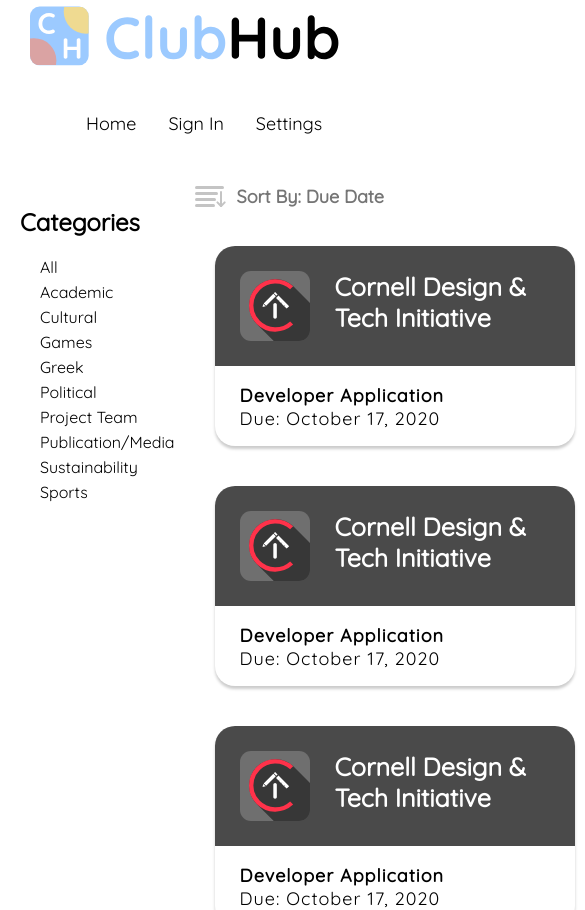
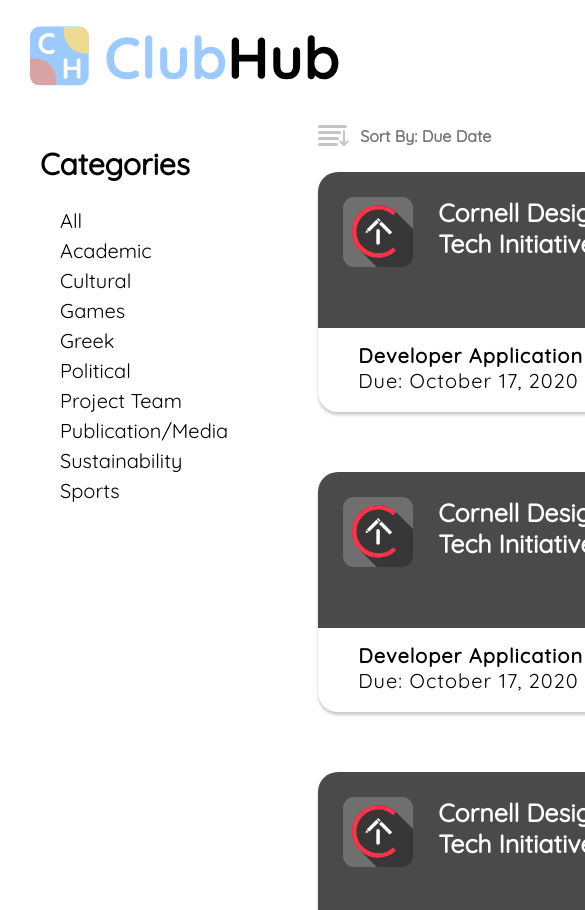
Before and after one commit to cornell-dti/clubhub, a React (Create React App) app in the folder frontend/: page / in a window 390 px wide. Shown: the top 910 px of the page, 585 px wide, since content can reach past the window. Built offline with nearby package versions, Linux system fonts and the light colour scheme.

Commit message:
added responsiveness

```diff
--- a/frontend/package.json
+++ b/frontend/package.json
@@ -15,7 +15,7 @@
     "react-dom": "^16.14.0",
     "react-scripts": "3.4.3",
     "styled-components": "^5.2.0",
-    "typescript": "^4.0.3"
+    "typescript": "^4.0.5"
   },
   "scripts": {
     "start": "react-scripts start",
--- a/frontend/src/App.tsx
+++ b/frontend/src/App.tsx
@@ -1,31 +1,32 @@
 import React, { useState } from 'react';
-import { Container, Main, CardFrame } from './styling/StyledHome';
+import { Container, Main, CardFrame, ClubGrid } from './styling/StyledHome';
 import Header from './components/Header';
 import Categories from './components/Categories';
 import Sort from './components/Sort';
 import ClubCard from './components/ClubCard';
 
+
 const App = () => {
   const [clubsState, _] = useState({
     clubs: [
-      {name: 'Cornell Design & Tech Initiative', application: 'Developer Application', app_link: 'temp', due: 'October 17, 2020'},
-      {name: 'Cornell Design & Tech Initiative', application: 'Developer Application', app_link: 'temp', due: 'October 17, 2020'},
-      {name: 'Cornell Design & Tech Initiative', application: 'Developer Application', app_link: 'temp', due: 'October 17, 2020'},
-      {name: 'Cornell Design & Tech Initiative', application: 'Developer Application', app_link: 'temp', due: 'October 17, 2020'},
-      {name: 'Cornell Design & Tech Initiative', application: 'Developer Application', app_link: 'temp', due: 'October 17, 2020'},
-      {name: 'Cornell Design & Tech Initiative', application: 'Developer Application', app_link: 'temp', due: 'October 17, 2020'},
-      {name: 'Cornell Design & Tech Initiative', application: 'Developer Application', app_link: 'temp', due: 'October 17, 2020'},
-      {name: 'Cornell Design & Tech Initiative', application: 'Developer Application', app_link: 'temp', due: 'October 17, 2020'},
-      {name: 'Cornell Design & Tech Initiative', application: 'Developer Application', app_link: 'temp', due: 'October 17, 2020'},
-      {name: 'Cornell Design & Tech Initiative', application: 'Developer Application', app_link: 'temp', due: 'October 17, 2020'},
-      {name: 'Cornell Design & Tech Initiative', application: 'Developer Application', app_link: 'temp', due: 'October 17, 2020'},
-      {name: 'Cornell Design & Tech Initiative', application: 'Developer Application', app_link: 'temp', due: 'October 17, 2020'},
-      {name: 'Cornell Design & Tech Initiative', application: 'Developer Application', app_link: 'temp', due: 'October 17, 2020'}
+      { name: 'Cornell Design & Tech Initiative', application: 'Developer Application', app_link: 'temp', due: 'October 17, 2020' },
+      { name: 'Cornell Design & Tech Initiative', application: 'Developer Application', app_link: 'temp', due: 'October 17, 2020' },
+      { name: 'Cornell Design & Tech Initiative', application: 'Developer Application', app_link: 'temp', due: 'October 17, 2020' },
+      { name: 'Cornell Design & Tech Initiative', application: 'Developer Application', app_link: 'temp', due: 'October 17, 2020' },
+      { name: 'Cornell Design & Tech Initiative', application: 'Developer Application', app_link: 'temp', due: 'October 17, 2020' },
+      { name: 'Cornell Design & Tech Initiative', application: 'Developer Application', app_link: 'temp', due: 'October 17, 2020' },
+      { name: 'Cornell Design & Tech Initiative', application: 'Developer Application', app_link: 'temp', due: 'October 17, 2020' },
+      { name: 'Cornell Design & Tech Initiative', application: 'Developer Application', app_link: 'temp', due: 'October 17, 2020' },
+      { name: 'Cornell Design & Tech Initiative', application: 'Developer Application', app_link: 'temp', due: 'October 17, 2020' },
+      { name: 'Cornell Design & Tech Initiative', application: 'Developer Application', app_link: 'temp', due: 'October 17, 2020' },
+      { name: 'Cornell Design & Tech Initiative', application: 'Developer Application', app_link: 'temp', due: 'October 17, 2020' },
+      { name: 'Cornell Design & Tech Initiative', application: 'Developer Application', app_link: 'temp', due: 'October 17, 2020' },
+      { name: 'Cornell Design & Tech Initiative', application: 'Developer Application', app_link: 'temp', due: 'October 17, 2020' }
     ]
   });
 
   const clubs = (
-    <div >
+    <ClubGrid >
       {clubsState.clubs.map(club => {
         return <ClubCard
           name={club.name}
@@ -33,7 +34,7 @@ const App = () => {
           application_name={club.application}
           due_date={club.due} />
       })}
-    </div>
+    </ClubGrid>
   );
 
   return (
--- a/frontend/src/components/Header.tsx
+++ b/frontend/src/components/Header.tsx
@@ -5,11 +5,6 @@ const header = () => {
   return (
     <HeaderContainer>
       <img src={require("../assets/clubhub_logo.svg")} alt="logo" />
-      <ul>
-        <li><a href="#home">Home</a></li>
-        <li><a href="#signin">Sign In</a></li>
-        <li><a href="#settings">Settings</a></li>
-      </ul>
     </HeaderContainer>
   );
 };
--- /dev/null
+++ b/frontend/src/styling/Media.ts
@@ -0,0 +1,19 @@
+export const size = {
+  mobileS: '320px',
+  mobileM: '375px',
+  mobileL: '425px',
+  tablet: '768px',
+  laptop: '1024px',
+  laptopL: '1440px',
+  desktop: '2560px'
+}
+
+export const device = {
+  mobileS: `(min-width: ${size.mobileS})`,
+  mobileM: `(min-width: ${size.mobileM})`,
+  mobileL: `(min-width: ${size.mobileL})`,
+  tablet: `(min-width: ${size.tablet})`,
+  laptop: `(min-width: ${size.laptop})`,
+  laptopL: `(min-width: ${size.laptopL})`,
+  desktop: `(min-width: ${size.desktop})`
+}
--- a/frontend/src/styling/StyledHome.ts
+++ b/frontend/src/styling/StyledHome.ts
@@ -1,9 +1,11 @@
 import styled from 'styled-components';
 import { colors } from '../constants/Colors';
+import { device } from './Media';
 
 export const Container = styled.div`
     display: flex;
     flex-direction: column;
+    max-width: 100%;
 `;
 
 export const Main = styled.div`
@@ -23,6 +25,7 @@ export const HeaderContainer = styled.div`
     align-items: center;
     padding-left: 30px;
     padding-right: 30px;
+    margin-top: 10px;
 
     img {
         height: 80px;
@@ -53,8 +56,9 @@ export const HeaderContainer = styled.div`
 `;
 
 export const CategoriesContainer = styled.div`
-    width: 500px;
     padding: 20px;
+    padding-left: 80px;
+    font-size: 20px;
 
     ul {
         list-style-type: none;
@@ -74,12 +78,17 @@ export const CategoriesContainer = styled.div`
             font-weight: bold;
         }
     }
+
+    @media ${device.mobileM} {
+        padding: 10px;
+        padding-left: 40px;
+      }
 `;
 
 export const SortButton = styled.div`
     display: flex;
-    font-size: large;
     color: #757575;
+    padding-left: 80px;
     font-weight: bold;
     align-items: center;
 
@@ -92,13 +101,22 @@ export const SortButton = styled.div`
     }
 `;
 
+export const ClubGrid = styled.div`
+    display: flex;
+    padding-right: 50px;
+    padding-left: 50px;
+    flex-direction: row;
+    flex-wrap: wrap;
+`;
+
 export const ClubCardContainer = styled.div`
-    float: left;
-    margin: 20px;
-    position: relative;
+    display: flex;
+    flex-direction: column;
+    margin: 10px 30px 50px 30px;
     background-color: ${colors.white};
-    width: 360px;
-    height: 200px;
+    width: 30vw;
+    min-width: 400px;
+    height: 240px;
     box-shadow: 0 3px 3px ${colors.light_grey};
     border-radius: 20px;
     text-align: left;
@@ -107,9 +125,10 @@ export const ClubCardContainer = styled.div`
 
     ul {
         list-style-type: none;
-        padding-left: 25px;
-        font-size: 18px;
+        font-size: 20px;
         letter-spacing: 1px;
+        margin-top: 15px;
+        margin-bottom: 12px;
     }
 
     a {
@@ -121,7 +140,7 @@ export const ClubCardContainer = styled.div`
 
 export const ClubHeaderContainer = styled.div`
     width: 100%;
-    height: 60%;
+    height: 65%;
     background-color: ${colors.dark_grey};
     text-align: center;
     color: ${colors.white};
```
Also changed, not shown: 1 other file (tests, documents, lock files or other folders).
